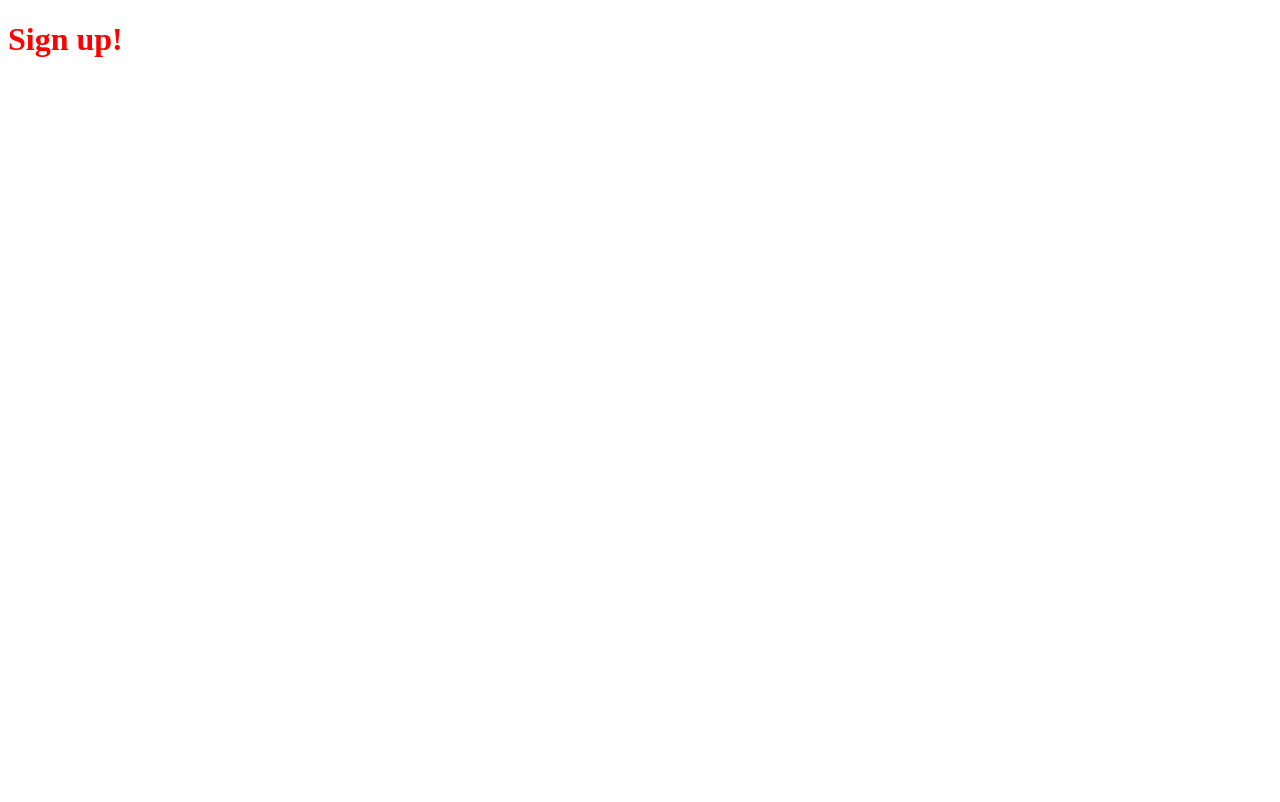
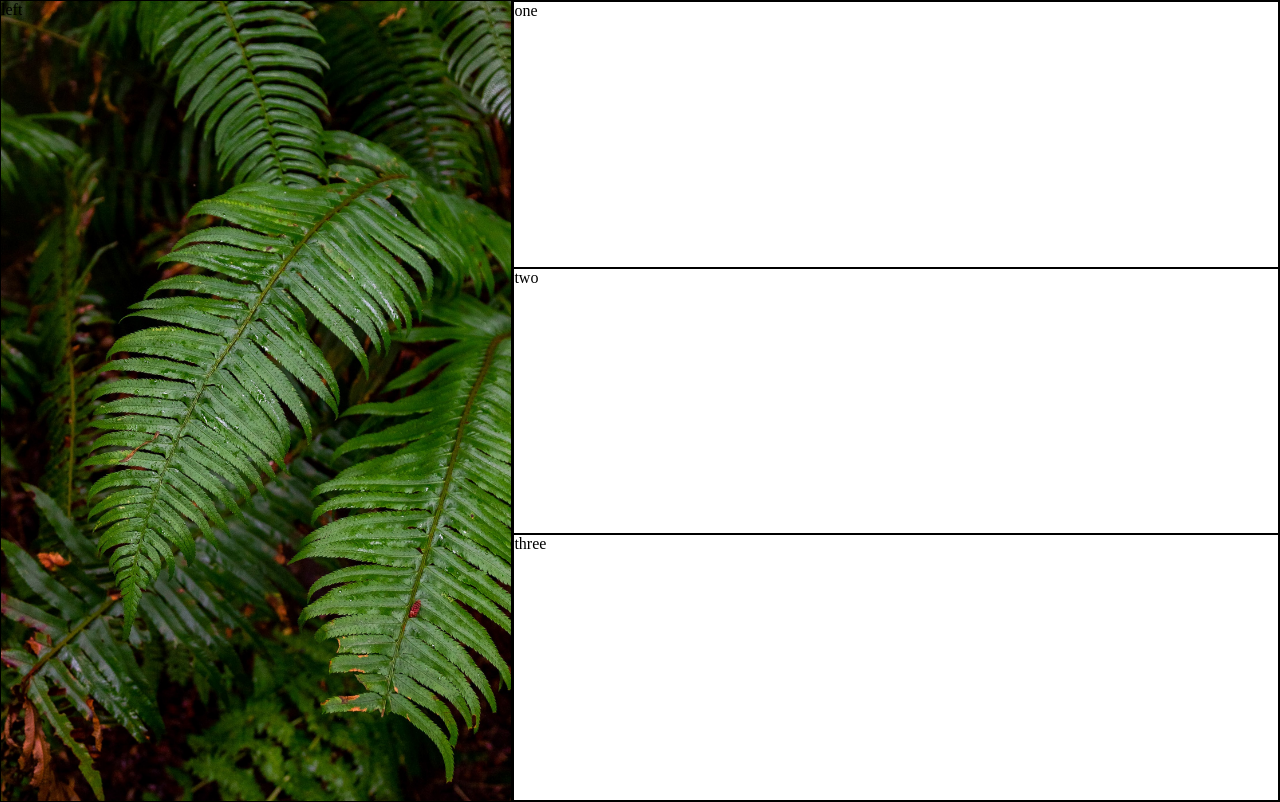
Before and after one commit to JSE955/signup-form, a plain HTML site: page index.html in a window 1280 px wide. Drawn offline with Linux system fonts and the light colour scheme.

Commit message:
Build basic page template with background image

```diff
--- a/index.html
+++ b/index.html
@@ -8,8 +8,13 @@
     <title>Sign-Up Form</title>
 </head>
 <body>
-    <h1>
-        Sign up!
-    </h1>
+    <div class="leftSide">
+        left
+    </div>
+    <div class="rightSide">
+        <div>one</div>
+        <div>two</div>
+        <div>three</div>
+    </div>
 </body>
 </html>
--- a/styles.css
+++ b/styles.css
@@ -1,3 +1,25 @@
-h1 {
-    color: red;
+html, body {
+    margin: 0;
+    height: 100%;
 }
+
+div {
+    border: 1px solid black;
+    height: 100%;
+}
+
+body {
+    display: flex;
+}
+
+.leftSide {
+    background: url('./images/background.jpg');
+    background-size: cover;
+    width: 40%;
+}
+
+.rightSide {
+    display: flex;
+    flex-direction: column;
+    width: 60%;
+}
```
Also changed, not shown: images/background.jpg (added).
